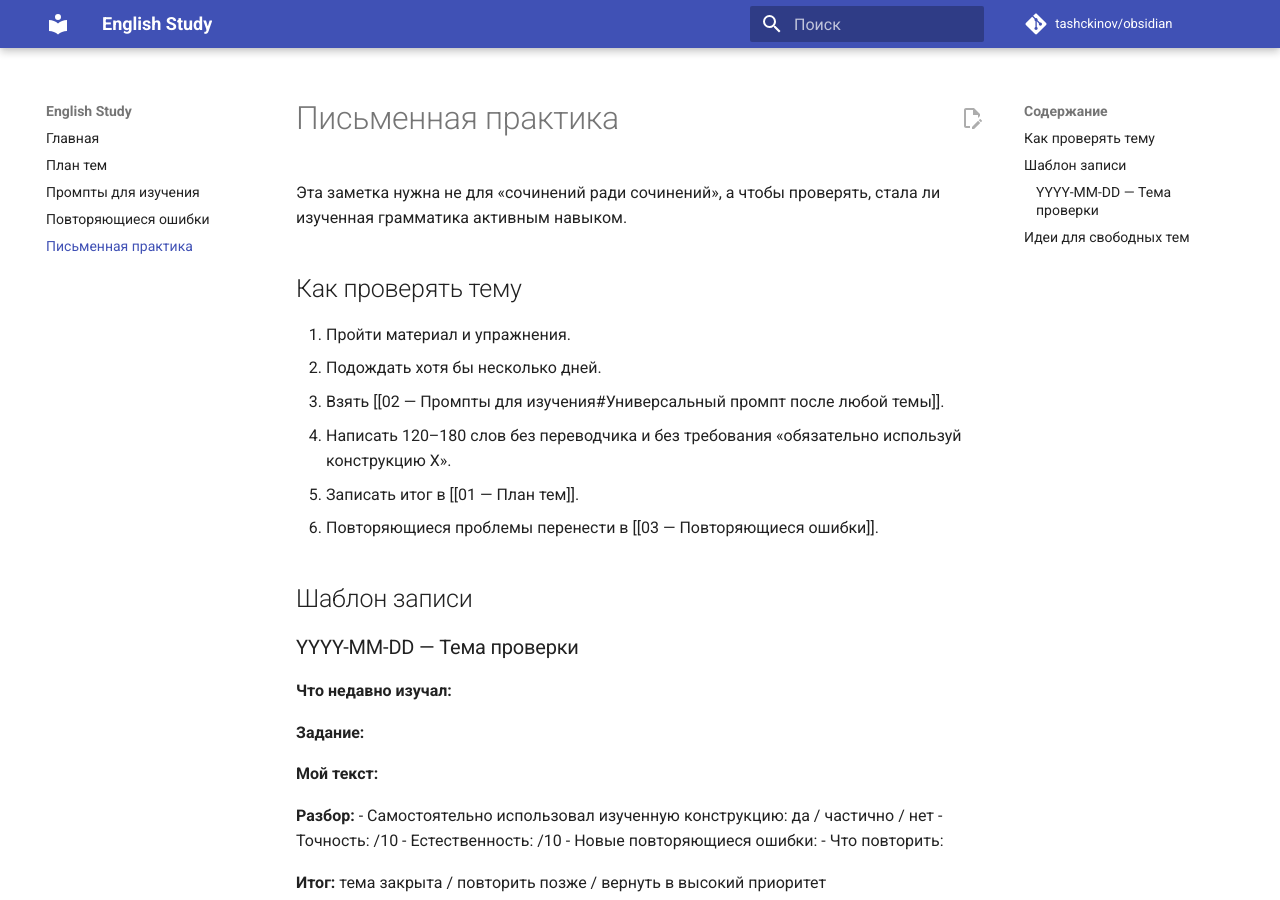
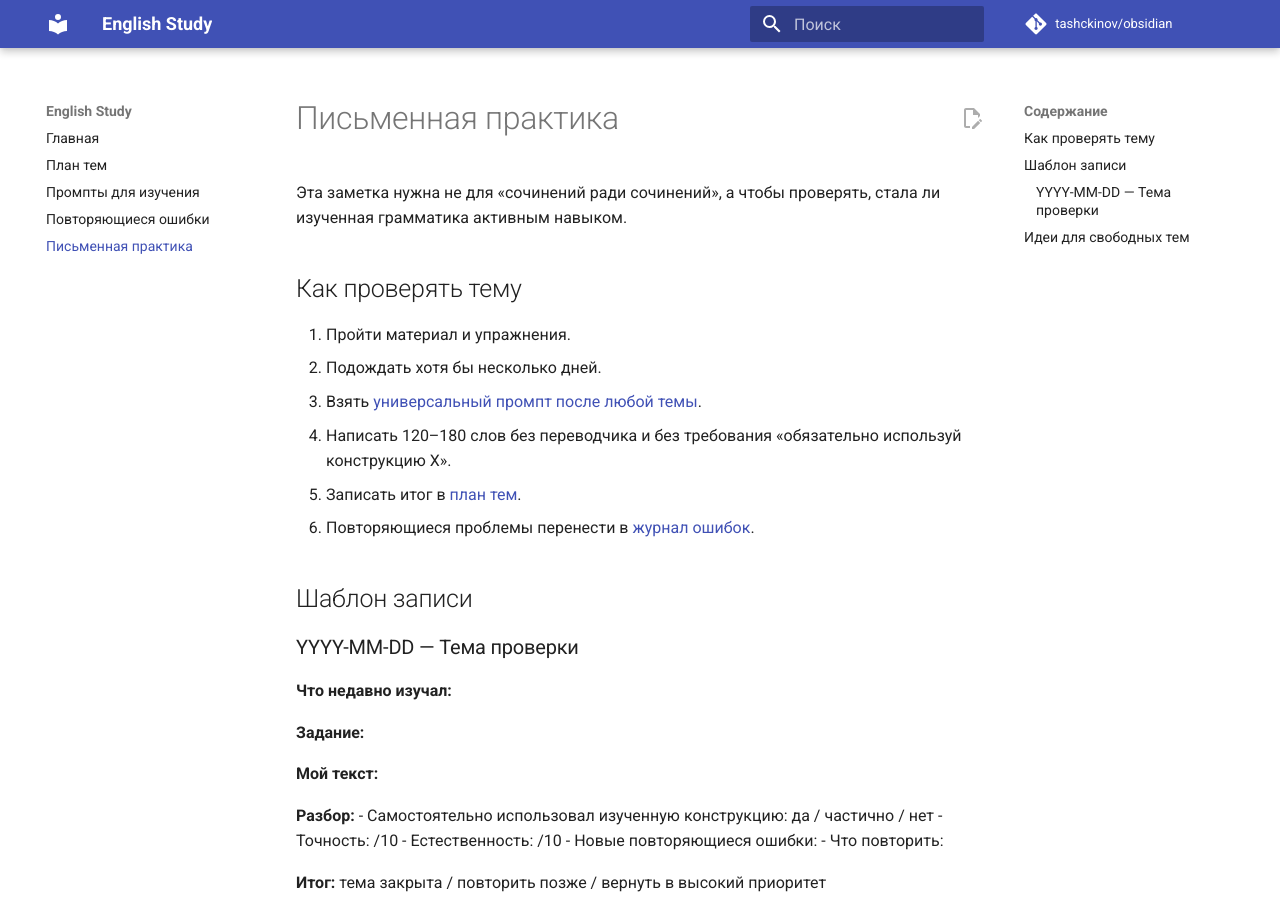
Before and after one commit to tashckinov/obsidian, an MkDocs documentation site: the page built from Английский/04 — Письменная практика.md, in a window 1280 px wide and 900 px high. Built offline with MkDocs 1.6.1 and Material for MkDocs 9.7.7, drawn with Linux system fonts in a browser that asks for light colours; comment, search, counter and statistics services are not loaded.

Commit message:
Make writing practice links web-compatible

```diff
--- a/Английский/04 — Письменная практика.md
+++ b/Английский/04 — Письменная практика.md
@@ -6,10 +6,10 @@
 
 1. Пройти материал и упражнения.
 2. Подождать хотя бы несколько дней.
-3. Взять [[02 — Промпты для изучения#Универсальный промпт после любой темы]].
+3. Взять [универсальный промпт после любой темы](<02 — Промпты для изучения.md#универсальный-промпт-после-любой-темы>).
 4. Написать 120–180 слов без переводчика и без требования «обязательно используй конструкцию X».
-5. Записать итог в [[01 — План тем]].
-6. Повторяющиеся проблемы перенести в [[03 — Повторяющиеся ошибки]].
+5. Записать итог в [план тем](<01 — План тем.md>).
+6. Повторяющиеся проблемы перенести в [журнал ошибок](<03 — Повторяющиеся ошибки.md>).
 
 ## Шаблон записи
 
```
